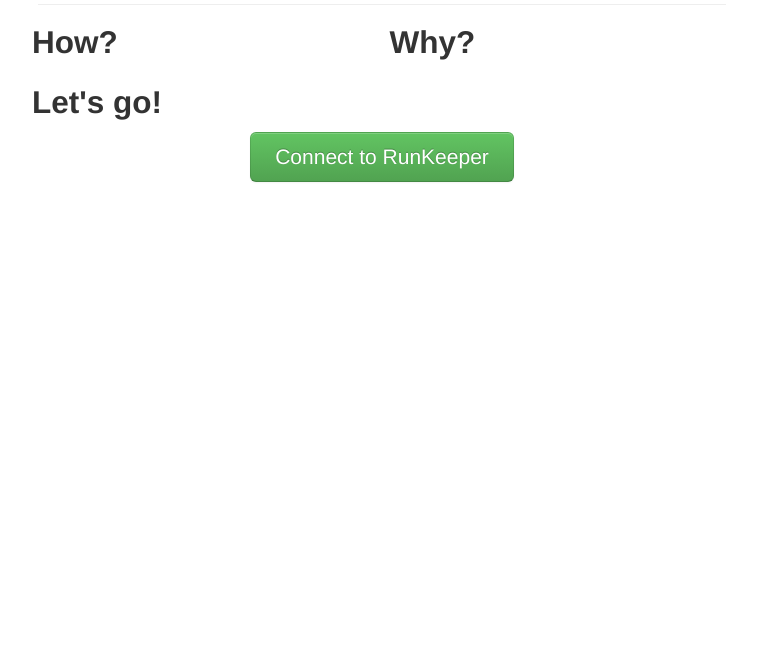
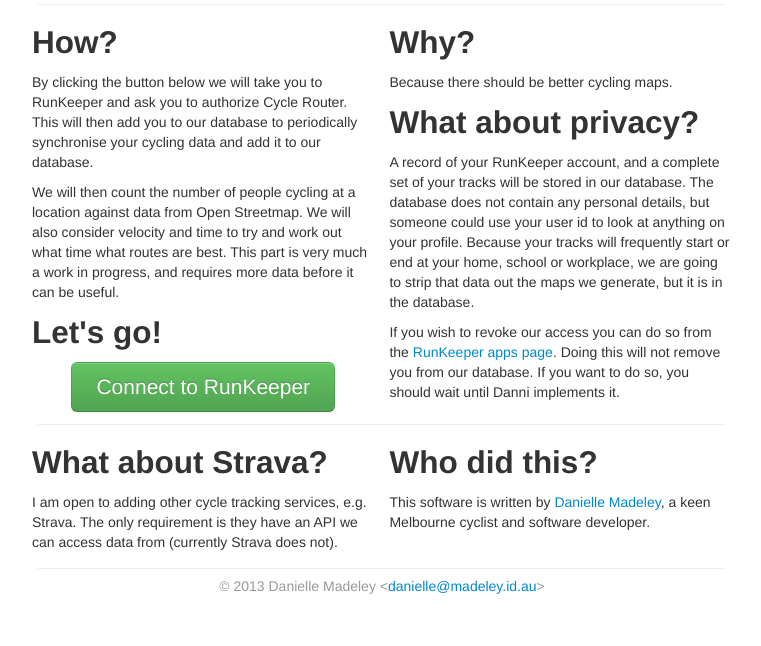
Before and after one commit to danni/cycle-router, a Flask app: template templates/index.html in a window 1280 px wide. Shown: the part 320-966 px from the top of the page, without its empty margins (258-1019 px from the left). Before the commit the page ends 502 px from the top, so only its background shows below. Run offline with Flask 2, Linux system fonts and the light colour scheme; the template is opened without the code that fills it, so the values that code supplies are empty; parts of the project's set-up code (start-up, migrations or seed data) failed here and were passed over; some libraries are stand-ins or nearby versions.

Commit message:
Fill out index page

```diff
--- a/templates/index.html
+++ b/templates/index.html
@@ -14,7 +14,7 @@
       and uploading it to the web. Let's use this data to create crowd
       sourced cycle maps for Melbourne (and other cities).
     </p>
-    <p>
+    <p class="muted">
     {{ nusers }} contributors.
     {{ '%.1f'|format(nkms) }} kilometers.
     </p>
@@ -25,16 +25,71 @@
   <div class="row-fluid">
     <div class="span6">
       <h2>How?</h2>
+      <p>
+        By clicking the button below we will take you to RunKeeper and ask
+        you to authorize Cycle Router. This will then add you to our database
+        to periodically synchronise your cycling data and add it to our
+        database.
+      </p>
+      <p>
+        We will then count the number of people cycling at a location against
+        data from Open Streetmap. We will also consider velocity and time to
+        try and work out what time what routes are best. This part is very
+        much a work in progress, and requires more data before it can be
+        useful.
+      </p>
+      <h2>Let's go!</h2>
+      <div class="jumbo">
+        <a id="connect-rk" class="btn btn-large btn-success" href="/authorize">
+          Connect to RunKeeper
+        </a>
+      </div>
     </div>
     <div class="span6">
       <h2>Why?</h2>
+      <p>
+        Because there should be better cycling maps.
+      </p>
+      <h2>What about privacy?</h2>
+      <p>
+        A record of your RunKeeper account, and a complete set of your
+        tracks will be stored in our database. The database does not
+        contain any personal details, but someone could use your user id to
+        look at anything on your profile. Because your tracks will frequently
+        start or end at your home, school or workplace, we are going to strip
+        that data out the maps we generate, but it is in the database.
+      </p>
+      <p>
+        If you wish to revoke our access you can do so from the
+        <a href="http://runkeeper.com/settings/apps">RunKeeper apps page</a>.
+        Doing this will not remove you from our database. If you want to
+        do so, you should wait until Danni implements it.
+      </p>
     </div>
   </div>
+  <hr/>
+  <div class="row-fluid">
+    <div class="span6">
+      <h2>What about Strava?</h2>
+      <p>
+        I am open to adding other cycle tracking services, e.g. Strava.
+        The only requirement is they have an API we can access data from
+        (currently Strava does not).
+      </p>
+    </div>
+    <div class="span6">
+      <h2>Who did this?</h2>
+      <p>
+        This software is written by
+        <a href="http://blogs.gnome.org/danni/">Danielle Madeley</a>, a keen
+        Melbourne cyclist and software developer.
+      </p>
+    </div>
+  </div>
+  <hr/>
+  <p class="text-center muted">
+    &copy; 2013 Danielle Madeley
+    &lt;<a href="mailto:danielle@madeley.id.au">danielle@madeley.id.au</a>&gt;
+  </p>
 
-  <h2>Let's go!</h2>
-  <div class="jumbo">
-    <a id="connect-rk" class="btn btn-large btn-success" href="/authorize">
-      Connect to RunKeeper
-    </a>
-  </div>
 {% endblock %}
```
